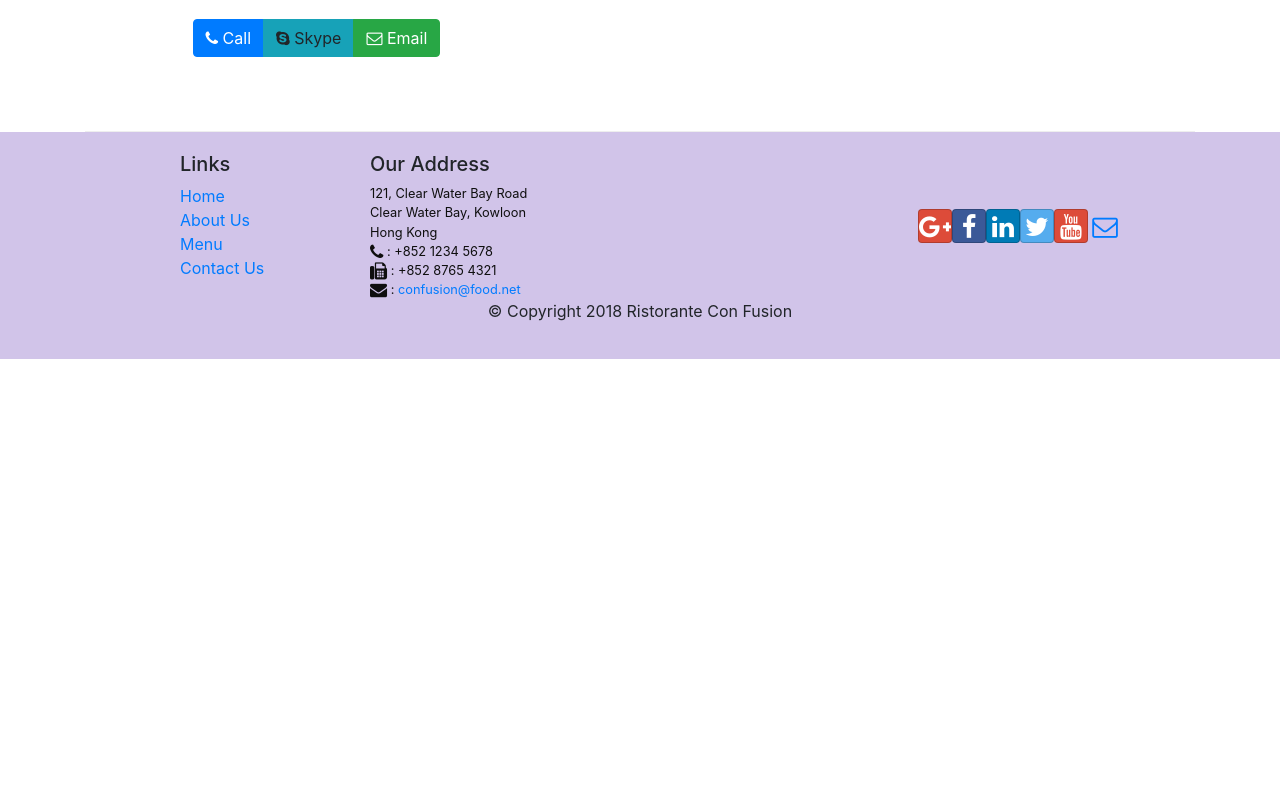
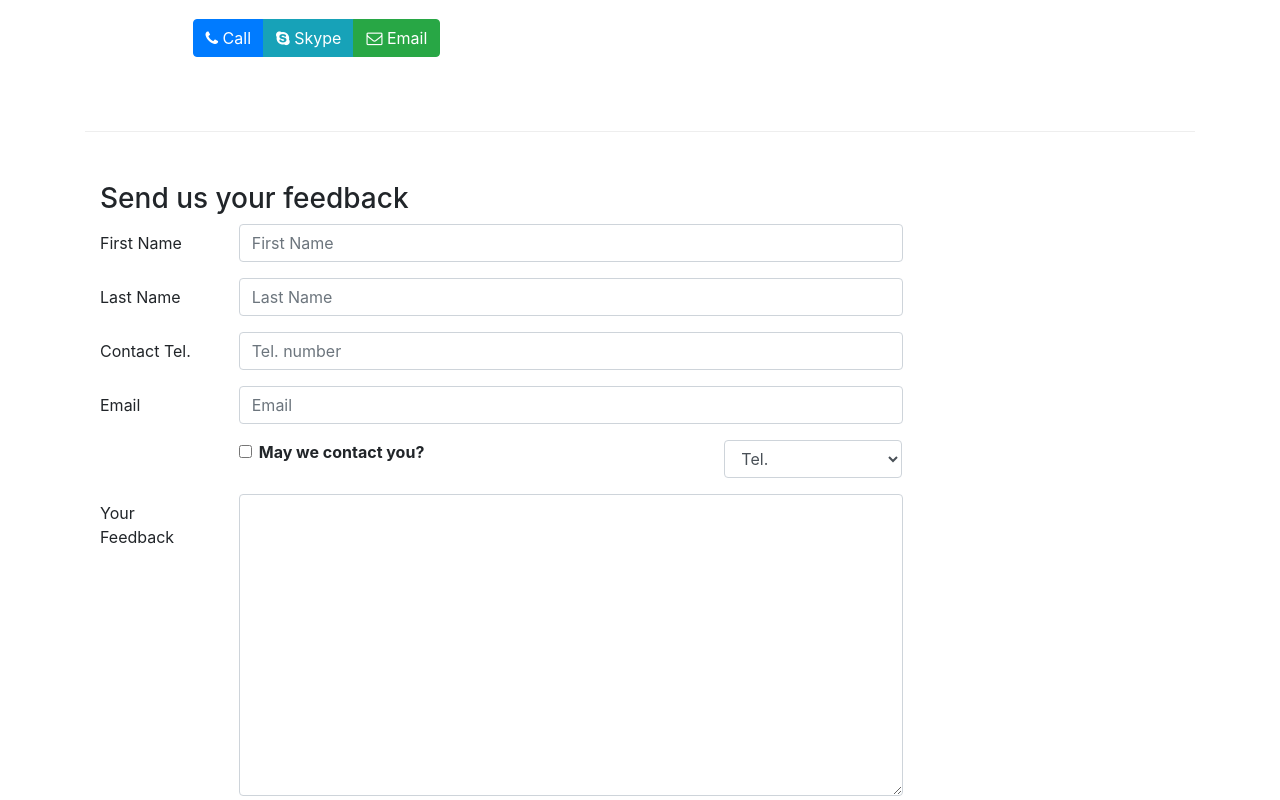
Before and after one commit to avmarar/confusion, a React (Create React App) app: page /contactus in a window 1280 px wide. Shown: the part 740-1540 px from the top of the page. Before the commit the page ends 1099 px from the top, so only its background shows below. Built offline with nearby package versions, Linux system fonts and the light colour scheme.

Commit message:
Controlled Forms

```diff
--- a/src/components/ContactComponent.js
+++ b/src/components/ContactComponent.js
@@ -1,16 +1,60 @@
-import React from 'react';
-import { Breadcrumb, BreadcrumbItem } from 'reactstrap';
-import { Link } from 'react-router-dom';
+import React, { Component } from "react";
+import {
+  Breadcrumb,
+  BreadcrumbItem,
+  Form,
+  FormGroup,
+  Label,
+  Col,
+  Input,
+  Button,
+} from "reactstrap";
+import { Link } from "react-router-dom";
 
-function Contact(props) {
-    return(
+class Contact extends Component {
+  constructor(props) {
+    super(props);
+    this.state = {
+      firstname: "",
+      lastname: "",
+      telnum: "",
+      email: "",
+      agree: false,
+      contactType: "Tel.",
+      message: "",
+    };
+
+    this.handleInputChange = this.handleInputChange.bind(this);
+    this.handleSubmit = this.handleSubmit.bind(this);
+  }
+
+  handleInputChange(event) {
+    const target = event.target;
+    const value = event.type === "checkbox" ? target.checked : target.value;
+    const name = target.name;
+
+    this.setState({
+      [name]: value,
+    });
+  }
+
+  handleSubmit(event) {
+    console.log("Current State is: " + JSON.stringify(this.state));
+    alert("Current State is :" + JSON.stringify(this.state));
+    event.preventDefault();
+  }
+
+  render() {
+    return (
       <div className="container">
-            <div className='row'>
+        <div className="row">
           <Breadcrumb>
-                    <BreadcrumbItem><Link to='/home'>Home</Link></BreadcrumbItem>
+            <BreadcrumbItem>
+              <Link to="/home">Home</Link>
+            </BreadcrumbItem>
             <BreadcrumbItem active>Contact Us</BreadcrumbItem>
           </Breadcrumb>
-                <div className='col-12'>
+          <div className="col-12">
             <h3>Contact Us</h3>
             <hr />
           </div>
@@ -22,12 +66,18 @@ function Contact(props) {
           <div className="col-12 col-sm-4 offset-sm-1">
             <h5>Our Address</h5>
             <address>
-                        121, Clear Water Bay Road<br />
-                        Clear Water Bay, Kowloon<br />
-                        HONG KONG<br />
-                        <i className="fa fa-phone"></i>: +852 1234 5678<br />
-                        <i className="fa fa-fax"></i>: +852 8765 4321<br />
-                        <i className="fa fa-envelope"></i>: <a href="mailto:confusion@food.net">confusion@food.net</a>
+              121, Clear Water Bay Road
+              <br />
+              Clear Water Bay, Kowloon
+              <br />
+              HONG KONG
+              <br />
+              <i className="fa fa-phone"></i>: +852 1234 5678
+              <br />
+              <i className="fa fa-fax"></i>: +852 8765 4321
+              <br />
+              <i className="fa fa-envelope"></i>:{" "}
+              <a href="mailto:confusion@food.net">confusion@food.net</a>
             </address>
           </div>
           <div className="col-12 col-sm-6 offset-sm-1">
@@ -35,14 +85,146 @@ function Contact(props) {
           </div>
           <div className="col-12 col-sm-11 offset-sm-1">
             <div className="btn-group" role="group">
-                        <a role="button" className="btn btn-primary" href="tel:+85212345678"><i className="fa fa-phone"></i> Call</a>
-                        <a role="button" className="btn btn-info"><i className="fa fa-skype"></i> Skype</a>
-                        <a role="button" className="btn btn-success" href="mailto:confusion@food.net"><i className="fa fa-envelope-o"></i> Email</a>
+              <a
+                role="button"
+                className="btn btn-primary"
+                href="tel:+85212345678"
+              >
+                <i className="fa fa-phone"></i> Call
+              </a>
+              <a role="button" className="btn btn-info" href="sip:xyz">
+                <i className="fa fa-skype"></i> Skype
+              </a>
+              <a
+                role="button"
+                className="btn btn-success"
+                href="mailto:confusion@food.net"
+              >
+                <i className="fa fa-envelope-o"></i> Email
+              </a>
             </div>
+          </div>
+        </div>
+        <div className="row row-content">
+          <div className="col-12">
+            <h3>Send us your feedback</h3>
+          </div>
+          <div className="col-12 col-md-9">
+            <Form onSubmit={this.handleSubmit}>
+              <FormGroup row>
+                <Label htmlFor="firstname" md={2}>
+                  First Name
+                </Label>
+                <Col md={10}>
+                  <Input
+                    type="text"
+                    id="firstname"
+                    name="firstname"
+                    placeholder="First Name"
+                    value={this.state.firstname}
+                    onChange={this.handleInputChange}
+                  />
+                </Col>
+              </FormGroup>
+              <FormGroup row>
+                <Label htmlFor="lastname" md={2}>
+                  Last Name
+                </Label>
+                <Col md={10}>
+                  <Input
+                    type="text"
+                    id="lastname"
+                    name="lastname"
+                    placeholder="Last Name"
+                    value={this.state.lastname}
+                    onChange={this.handleInputChange}
+                  />
+                </Col>
+              </FormGroup>
+              <FormGroup row>
+                <Label htmlFor="telnum" md={2}>
+                  Contact Tel.
+                </Label>
+                <Col md={10}>
+                  <Input
+                    type="text"
+                    id="telnum"
+                    name="telnum"
+                    placeholder="Tel. number"
+                    value={this.state.telnum}
+                    onChange={this.handleInputChange}
+                  />
+                </Col>
+              </FormGroup>
+              <FormGroup row>
+                <Label htmlFor="email" md={2}>
+                  Email
+                </Label>
+                <Col md={10}>
+                  <Input
+                    type="text"
+                    id="email"
+                    name="email"
+                    placeholder="Email"
+                    value={this.state.email}
+                    onChange={this.handleInputChange}
+                  />
+                </Col>
+              </FormGroup>
+              <FormGroup row>
+                <Col md={{ size: 6, offset: 2 }}>
+                  <FormGroup check>
+                    <Label check>
+                      <Input
+                        type="checkbox"
+                        name="agree"
+                        checked={this.state.agree}
+                        onChange={this.handleInputChange}
+                      />{" "}
+                      <strong>May we contact you?</strong>
+                    </Label>
+                  </FormGroup>
+                </Col>
+                <Col md={{ size: 3, offset: 1 }}>
+                  <Input
+                    type="select"
+                    name="contactType"
+                    value={this.state.contactType}
+                    onChange={this.handleInputChange}
+                  >
+                    <option>Tel.</option>
+                    <option>Email</option>
+                  </Input>
+                </Col>
+              </FormGroup>
+              <FormGroup row>
+                <Label htmlFor="message" md={2}>
+                  Your Feedback
+                </Label>
+                <Col md={10}>
+                  <Input
+                    type="textarea"
+                    id="message"
+                    name="message"
+                    rows="12"
+                    value={this.state.message}
+                    onChange={this.handleInputChange}
+                  ></Input>
+                </Col>
+              </FormGroup>
+              <FormGroup row>
+                <Col md={{ size: 10, offset: 2 }}>
+                  <Button type="submit" color="primary">
+                    Send Feedback
+                  </Button>
+                </Col>
+              </FormGroup>
+            </Form>
           </div>
         </div>
       </div>
     );
   }
+}
 
 export default Contact;
```
Lines whose indentation alone changed are shown as unchanged.
